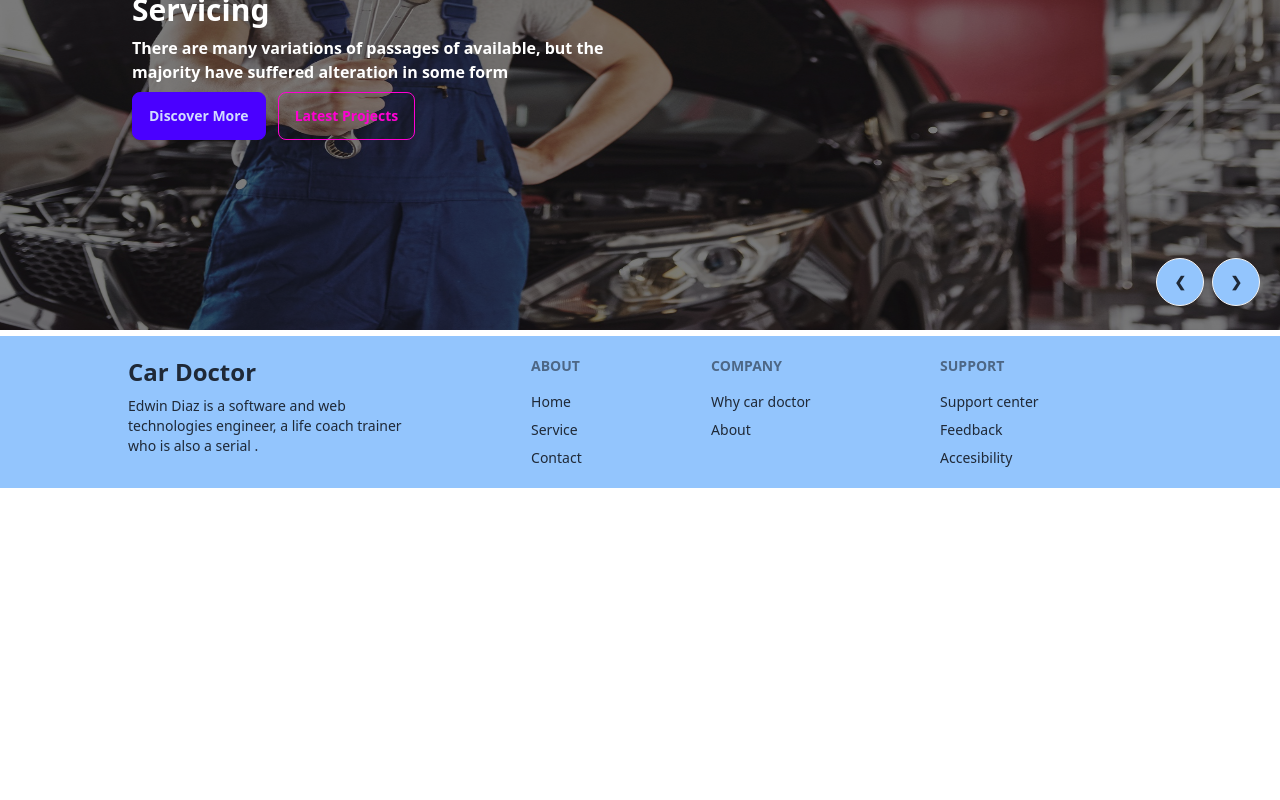
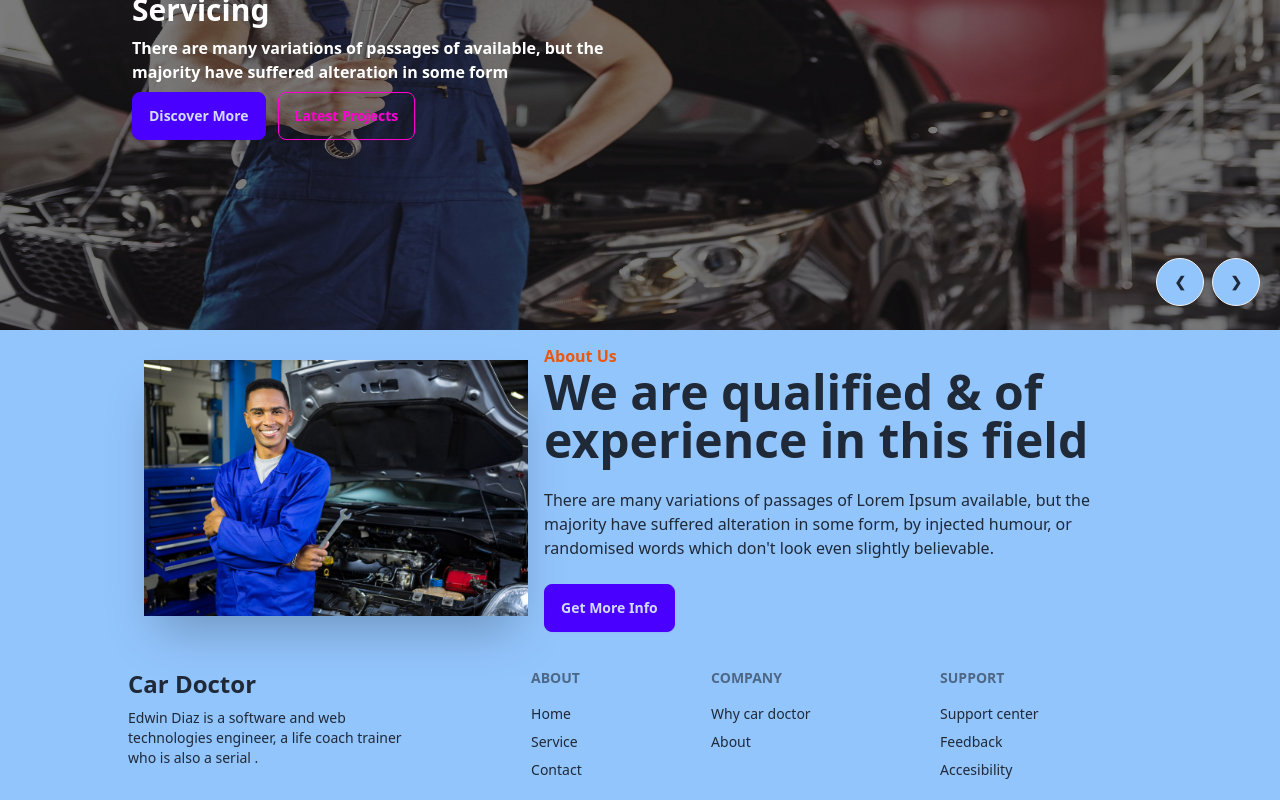
Before and after one commit to md-mostafiz181/car-doctor-client, a React (Vite) app: page / in a window 1280 px wide. Shown: the part 338-1138 px from the top of the page. Before the commit the page ends 826 px from the top, so only its background shows below. Built offline with nearby package versions, Linux system fonts and the light colour scheme.

Commit message:
added about part

```diff
--- /dev/null
+++ b/src/components/About/About.jsx
@@ -0,0 +1,30 @@
+import Container from "../../components/Container/Container"
+import aboutImg from "../../assets/images/about_us/person.jpg"
+
+const About = () => {
+    return (
+        <div className="bg-blue-300 -mt-2">
+            <Container>
+            <div className="hero  ">
+  <div className="hero-content flex-col lg:flex-row-reverse">
+    <div className="text-center lg:text-left">
+        <p className="font-bold text-orange-600">About Us</p>
+      <h1 className="text-5xl font-bold">
+      We are qualified & of experience in this field
+      </h1>
+      <p className="py-6">
+      There are many variations of passages of Lorem Ipsum available, but the majority have suffered alteration in some form, by injected humour, or randomised words which don't look even slightly believable.
+      </p>
+      <button className="btn btn-primary">Get More Info</button>
+    </div>
+    <div className="card  w-full max-w-sm shrink-0 shadow-2xl">
+            <img src={aboutImg} alt="" />
+    </div>
+  </div>
+</div>
+            </Container>
+        </div>
+    );
+};
+
+export default About;
--- a/src/components/Home/Home.jsx
+++ b/src/components/Home/Home.jsx
@@ -1,3 +1,4 @@
+import About from "../About/About";
 import Banner from "../Banner/Banner";
 
 
@@ -5,6 +6,7 @@ const Home = () => {
     return (
         <div>
             <Banner></Banner>
+            <About></About>
         </div>
     );
 };
```
